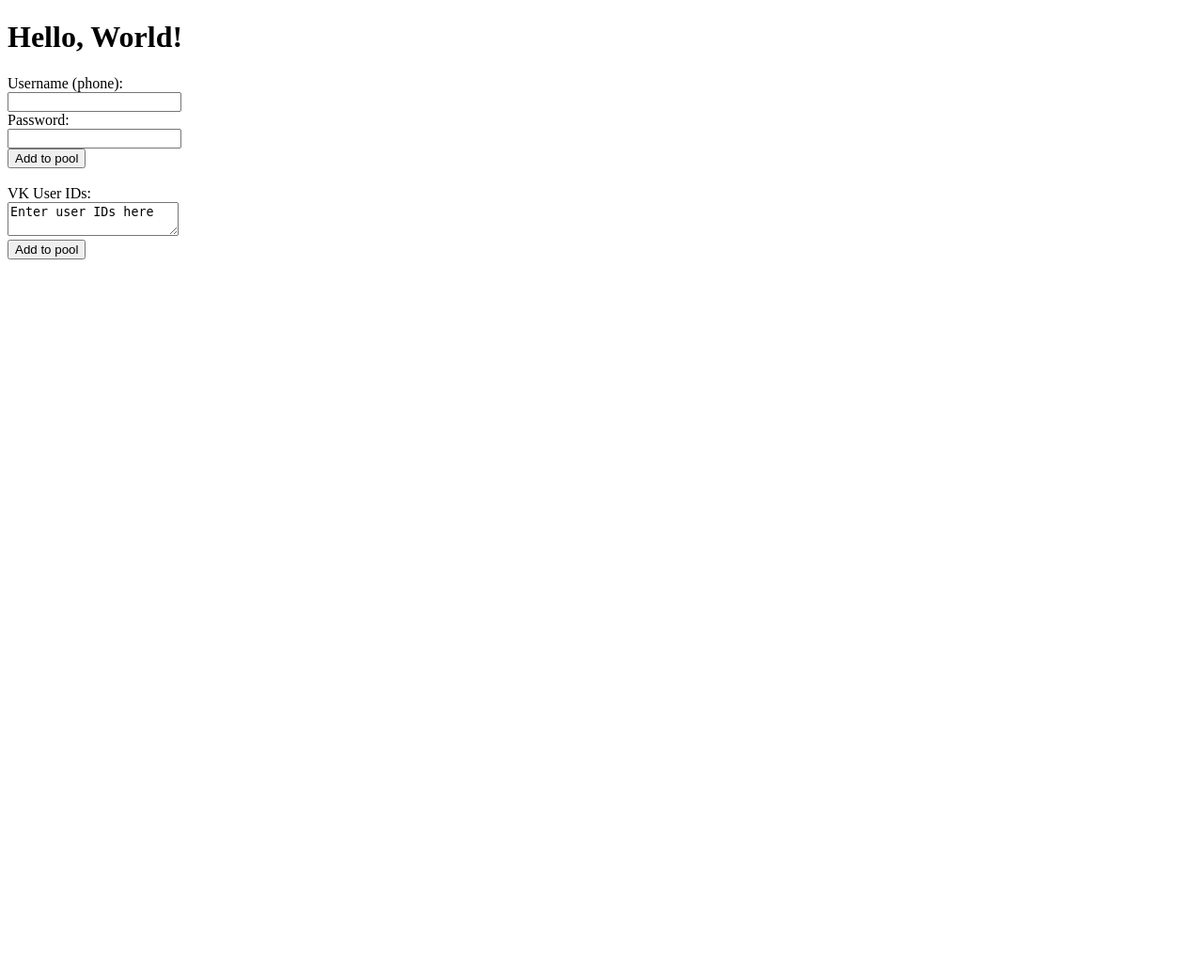
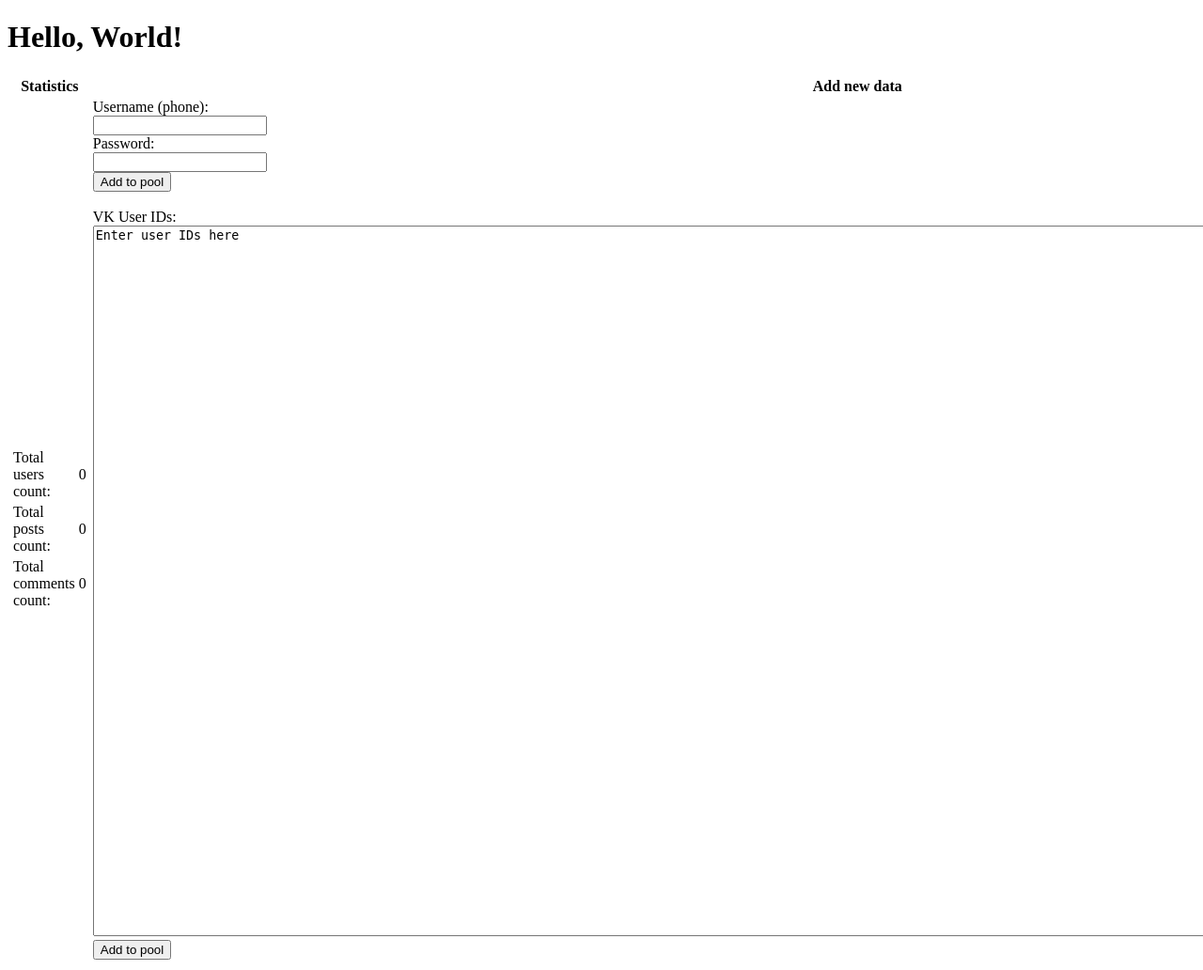
Before and after one commit to Barracuda72/vk_comment_parser, a Flask app: page / in a window 1280 px wide; the page is wider, and only the part inside the window is pictured. Shown: that part at 94% size. Before the commit the page ends 276 px from the top of that part, so only its background shows below. Run offline with Flask 2, Linux system fonts and the light colour scheme; parts of the project's set-up code (start-up, migrations or seed data) failed here and were passed over.

Commit message:
Show statistics from the DB on main page

```diff
--- a/new/app.py
+++ b/new/app.py
@@ -8,6 +8,8 @@ from flask import render_template
 
 from Populator import Populator
 
+import database as db
+
 app = Flask(__name__)
 
 p = Populator()
@@ -17,7 +19,10 @@ password_pattern = re.compile("^\w{6,20}$")
 
 @app.route('/')
 def hello_world():
-    return render_template('index.html', name=None)
+    post_count = db.session.query(db.Post).count()
+    comment_count = db.session.query(db.Comment).count()
+    user_count = db.session.query(db.User).count()
+    return render_template('index.html', post_count=post_count, comment_count=comment_count, user_count=user_count)
 
 @app.route('/add_login', methods=['GET', 'POST'])
 def add_login():
--- a/new/templates/index.html
+++ b/new/templates/index.html
@@ -5,6 +5,39 @@
 {% else %}
   <h1>Hello, World!</h1>
 {% endif %}
+<table>
+<tr>
+<th>
+Statistics
+</th>
+<th>
+Add new data
+</th>
+</tr>
+<tr/>
+<td>
+
+<table>
+
+<tr>
+<td>Total users count:</td>
+<td>{{ user_count }}</td>
+</tr>
+
+<tr>
+<td>Total posts count:</td>
+<td>{{ post_count }}</td>
+</tr>
+
+<tr>
+<td>Total comments count:</td>
+<td>{{ comment_count }}</td>
+</tr>
+
+</table>
+
+</td>
+<td>
 <form action='/add_login' method='post'>
   <label for="username">Username (phone):</label><br/>
   <input type="text" id="username" name="username"><br/>
@@ -15,6 +48,9 @@
 <br/>
 <form action='/add_work' method='post' id='user_data' enctype='multipart/form-data'>
   <label for="user_ids">VK User IDs:</label><br/>
-  <textarea name="user_ids" id="user_ids" form='user_data'>Enter user IDs here</textarea><br/>
+  <textarea name="user_ids" id="user_ids" form='user_data' rows=50 cols=200>Enter user IDs here</textarea><br/>
   <input type="submit" value="Add to pool">
 </form>
+</td>
+</tr>
+</table>
```
